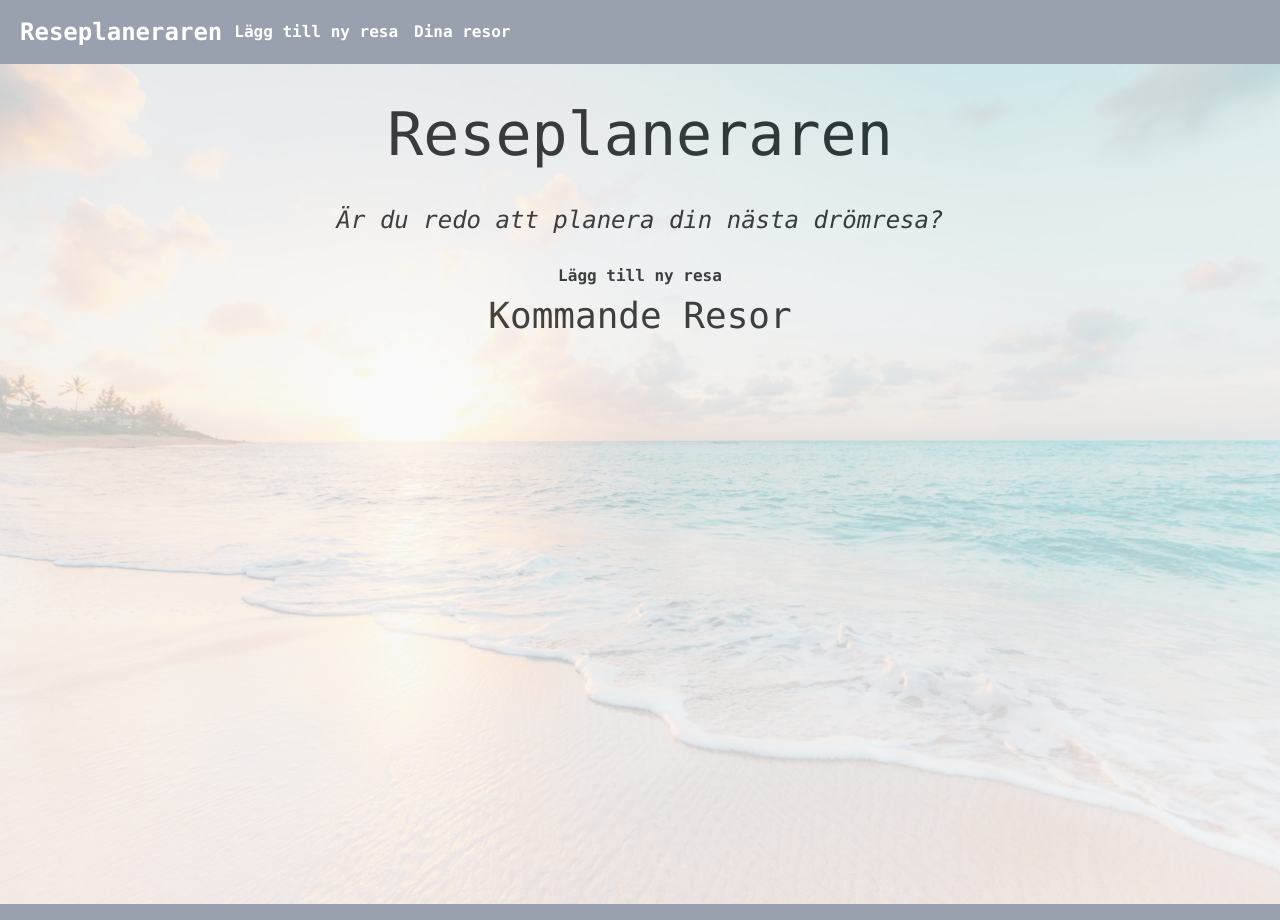
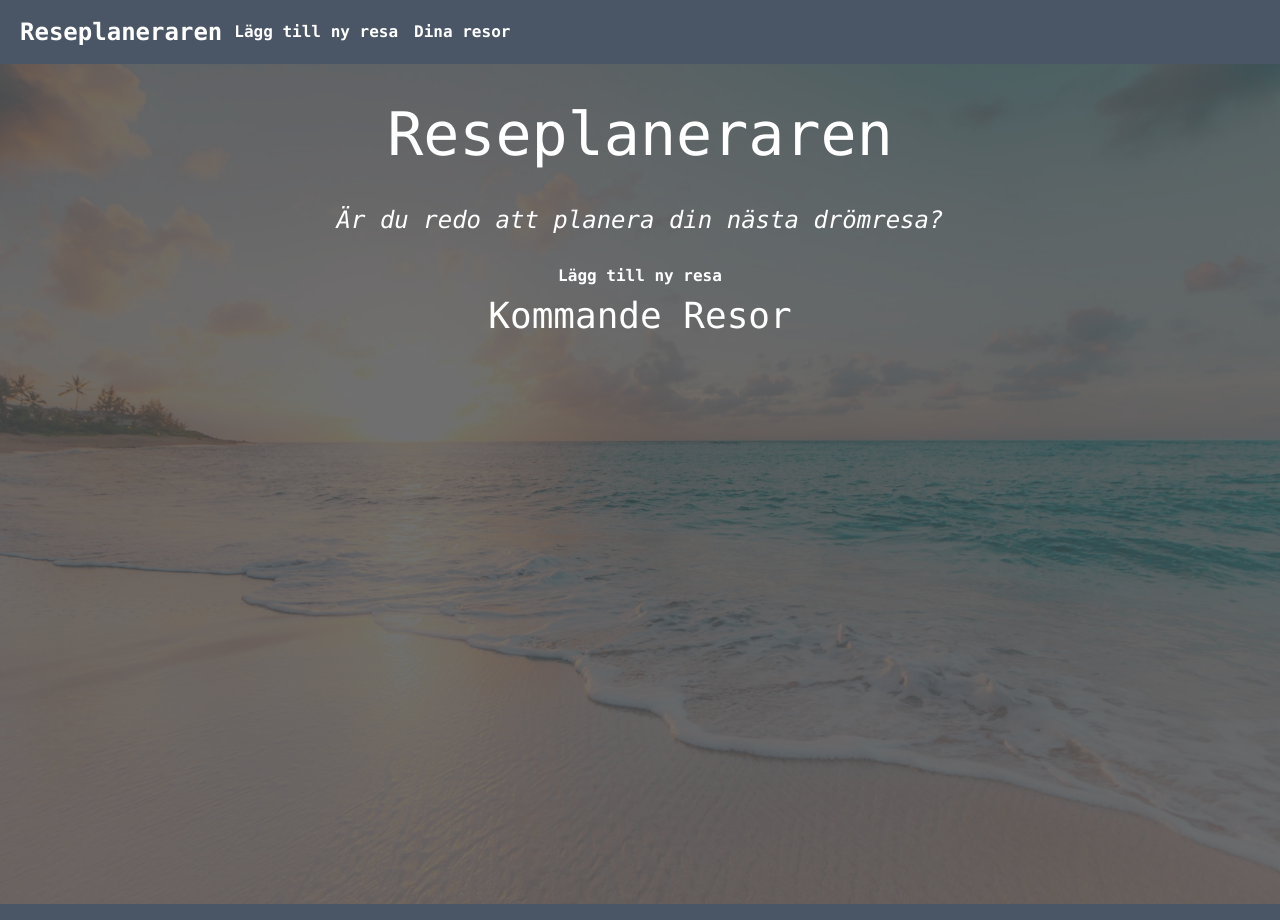
Before and after one commit to TheUnseenBug/Travel-planner-group, a React (Vite) app: page / in a window 1280 px wide. Shown: the top 920 px of the page. Built offline with nearby package versions, Linux system fonts and the light colour scheme.

Commit message:
updated styles

```diff
--- a/src/components/RotatingBackground.tsx
+++ b/src/components/RotatingBackground.tsx
@@ -24,7 +24,6 @@ interface RotatingBackgroundProps {
         return () => clearTimeout(timer); // Cleanup on unmount
     }, [currentIndex, images.length]); // Depend on currentIndex
 
-    console.log('background here!');
     return (
         <div className='backgroundContainer'>
             <div
--- a/src/components/nav/Footer.tsx
+++ b/src/components/nav/Footer.tsx
@@ -3,20 +3,24 @@ import { Link } from "react-router-dom";
 export default function Footer() {
   return (
     <>
-      <footer className="bg-gray-400 h-16 flex justify-center items-center font-mono">
+      <footer className="bg-gray-600 h-16 flex justify-start items-center font-mono">
         <nav className="navBar">
           <ul className="navList">
-            <Link className="p-2 hover:text-white font-bold" to="/">
+            <Link className="p-2 hover:underline text-white" to="/">
               Hem
             </Link>
-            <Link className="p-2 hover:text-white font-bold" to="AddTrip">
+            <Link className="p-2 hover:underline text-white" to="AddTrip">
               Lägg till ny resa
             </Link>
-            <Link className="p-2 hover:text-white font-bold" to="Trips">
+            <Link className="p-2 hover:underline text-white" to="Trips">
               Dina resor
             </Link>
           </ul>
         </nav>
+        <div className="justify-end">
+          <p className="text-white text-xs">made by:</p>
+          <p className="text-white text-xs">Malmö grupp 3 :)</p>
+        </div>
       </footer>
     </>
   );
--- a/src/index.css
+++ b/src/index.css
@@ -13,6 +13,7 @@ input[type="date"]::-webkit-calendar-picker-indicator {
   width: 100%;
   height: 100%;
   overflow: hidden;
+  background-color: #464647;
 }
 
 .backgroundImg {
@@ -24,5 +25,5 @@ input[type="date"]::-webkit-calendar-picker-indicator {
   background-size: cover;
   background-position: center;
   transition: background-image 1s ease-in-out;
-  opacity: 30%;/* Optional for smooth transition */
+  opacity: 25%;
 }
--- a/src/layouts/RootLayout.tsx
+++ b/src/layouts/RootLayout.tsx
@@ -2,7 +2,7 @@ import { Outlet, NavLink } from "react-router-dom";
 export default function RootLayout() {
   return (
     <div className="nav-layout w-full font-mono ">
-      <nav className="bg-gray-400 p-2 text-white font-bold flex items-center ">
+      <nav className="bg-gray-600 p-2 text-white font-bold relative flex items-center ">
         <NavLink to="/"><h1 className="text-2xl p-2 mx-1 hover:underline">Reseplaneraren</h1></NavLink>
         <ul className="flex justify-end gap-4">
           <NavLink to="AddTrip" className="hover:underline">Lägg till ny resa</NavLink>
--- a/src/pages/Home.tsx
+++ b/src/pages/Home.tsx
@@ -11,14 +11,14 @@ function Home() {
   return (
     <>
       <RotatingBackground>
-        <main className="m-5 h-screen flex justify-start items-center flex-col">
-          <h1 className="text-6xl m-5">Reseplaneraren</h1>
-          <h2 className="m-5 text-2xl italic">Är du redo att planera din nästa drömresa?</h2>
-          <Link className="p-2 hover:text-white font-bold" to="/AddTrip">
+        <main className="m-5 h-screen flex justify-start items-center flex-col z-2 relative">
+          <h1 className="text-6xl m-5 text-white">Reseplaneraren</h1>
+          <h2 className="m-5 text-2xl italic text-white">Är du redo att planera din nästa drömresa?</h2>
+          <Link className="p-2 hover:underline text-white font-bold" to="/AddTrip">
             Lägg till ny resa
           </Link>
           <div>
-            <h3 className="text-4xl font-mono">Kommande Resor</h3>
+            <h3 className="text-4xl font-mono text-white">Kommande Resor</h3>
             <section className="displayNextTrips">
               <TripList trips={trips} />
             </section>
```
